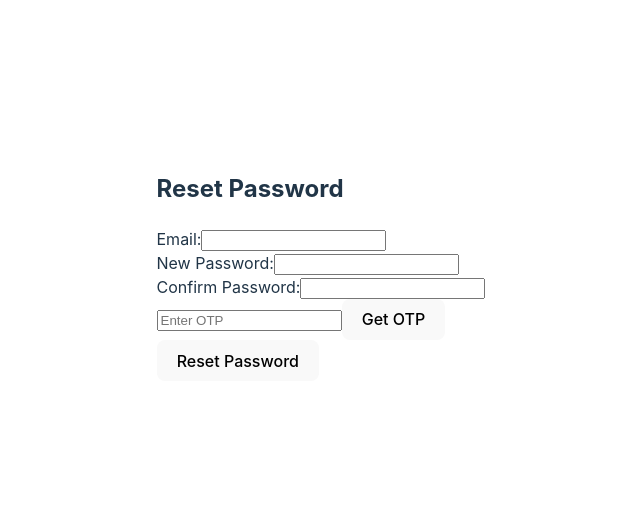
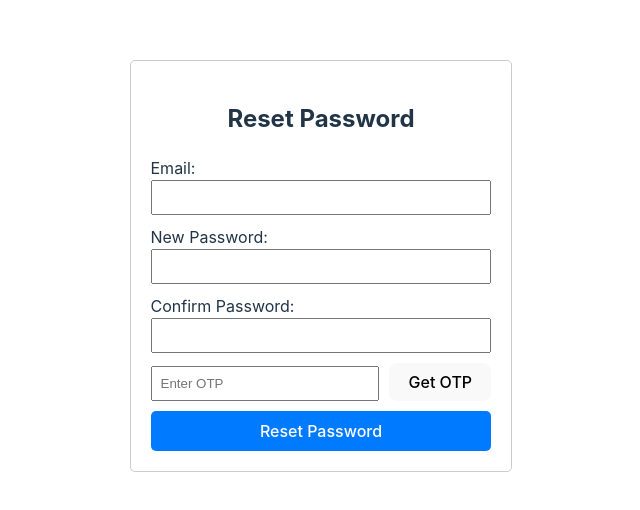
Before and after one commit to uttamm9/React-Node-L, a React (Vite) app in the folder taskBoard/frontEnd/: page /forgatePassword in a window 1280 px wide. Shown: the part 134-644 px from the top of the page, without its empty margins (319-959 px from the left). Built offline with nearby package versions, Linux system fonts and the light colour scheme.

Commit message:
update nodemailer and CSS

```diff
--- a/taskBoard/frontEnd/src/components/forgate_password.jsx
+++ b/taskBoard/frontEnd/src/components/forgate_password.jsx
@@ -38,42 +38,47 @@ const getOTP = async()=>{
 }
 
   return (
-    <div>
-      <h2>Reset Password</h2>
+    <div style={{ maxWidth: '400px', margin: '0 auto', padding: '20px', border: '1px solid #ccc', borderRadius: '5px' }}>
+      <h2 style={{ textAlign: 'center' }}>Reset Password</h2>
       <form onSubmit={handleSubmit}>
-        <div>
+        <div style={{ marginBottom: '10px' }}>
           <label>Email:</label>
           <input
             type="email"
             value={email}
             onChange={(e) => setEmail(e.target.value)}
+            style={{ width: '100%', padding: '8px', boxSizing: 'border-box' }}
           />
         </div>
-        <div>
+        <div style={{ marginBottom: '10px' }}>
           <label>New Password:</label>
           <input
             type="password"
             value={newPassword}
             onChange={(e) => setNewPassword(e.target.value)}
+            style={{ width: '100%', padding: '8px', boxSizing: 'border-box' }}
           />
         </div>
-        <div>
+        <div style={{ marginBottom: '10px' }}>
           <label>Confirm Password:</label>
           <input
             type="password"
             value={confirmPassword}
             onChange={(e) => setConfirmPassword(e.target.value)}
+            style={{ width: '100%', padding: '8px', boxSizing: 'border-box' }}
           />
         </div>
-        <div>
-          <input type="text"
+        <div style={{ marginBottom: '10px' }}>
+          <input
+            type="text"
             placeholder="Enter OTP"
             value={otp}
             onChange={(e) => setOtp(e.target.value)}
+            style={{ width: 'calc(70% - 10px)', padding: '8px', boxSizing: 'border-box', marginRight: '10px' }}
           />
-          <button onClick={getOTP}>Get OTP</button>
+          <button type="button" onClick={getOTP} style={{ width: '30%', padding: '8px', boxSizing: 'border-box' }}>Get OTP</button>
         </div>
-        <button type="submit">Reset Password</button>
+        <button type="submit" style={{ width: '100%', padding: '10px', backgroundColor: '#007BFF', color: '#fff', border: 'none', borderRadius: '5px', cursor: 'pointer' }}>Reset Password</button>
       </form>
     </div>
   );
```
Also changed, not shown: 1 other file (tests, documents, lock files or other folders).
